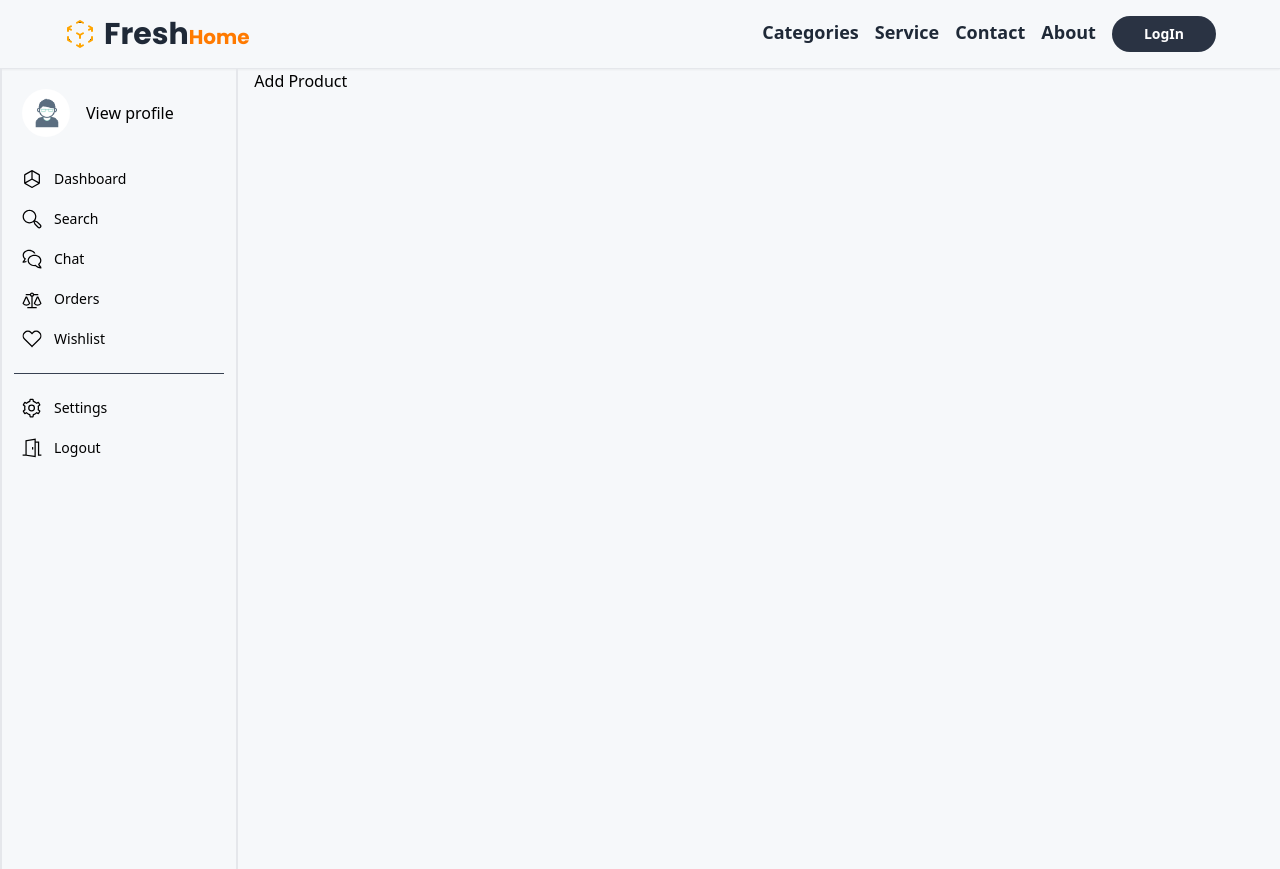
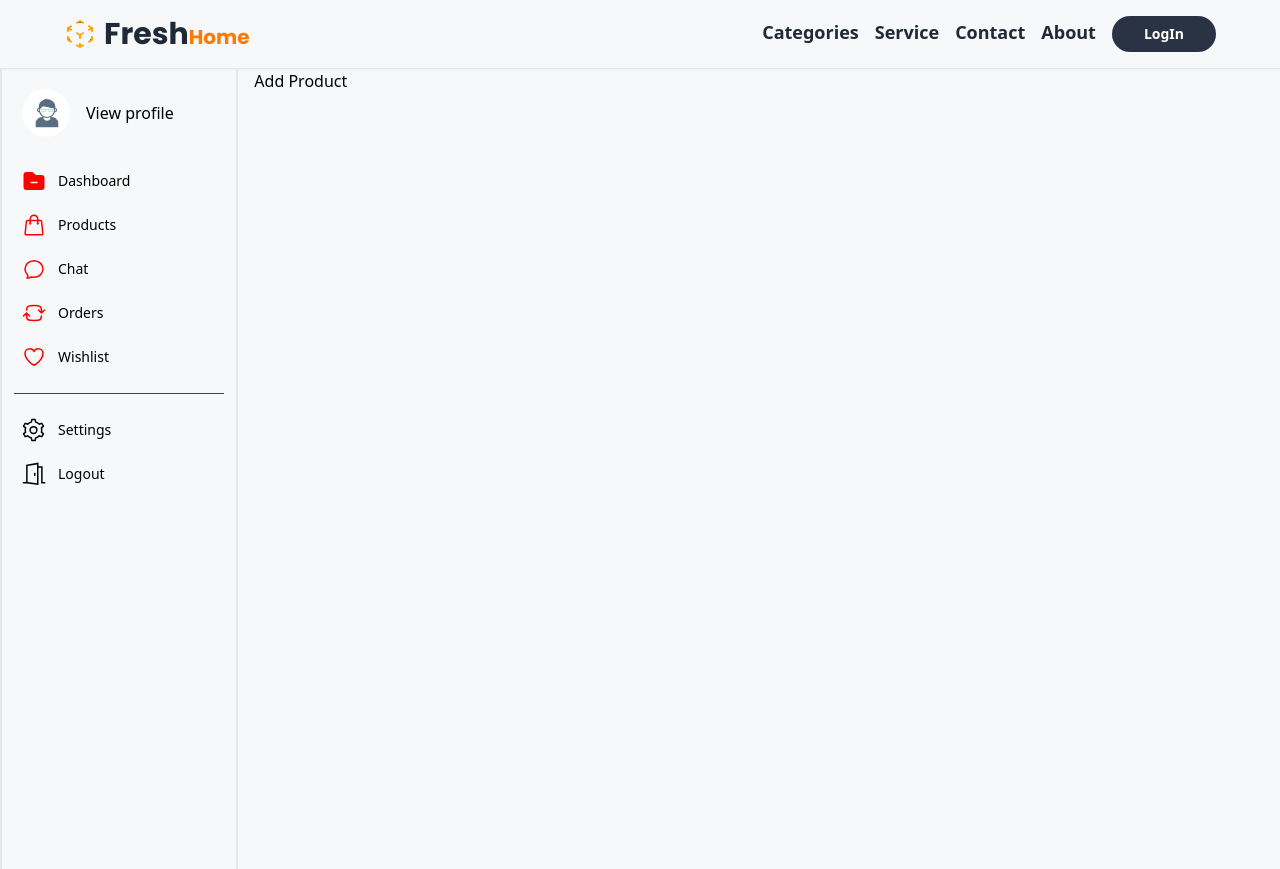
Before and after one commit to shyamenk/FreshHome, a Next.js app: page /1/products in a window 1280 px wide. Built offline with nearby package versions, Linux system fonts and the light colour scheme; no server answers.

Commit message:
side bar modified

```diff
--- a/components/layout/AdminLayout.tsx
+++ b/components/layout/AdminLayout.tsx
@@ -1,4 +1,3 @@
-import Settings from '../icons/Settings'
 import SideBar from './SideBar'
 
 interface IProps {
--- a/components/layout/NavBar.tsx
+++ b/components/layout/NavBar.tsx
@@ -15,6 +15,8 @@ const NavBar: React.FC = () => {
     return <Spinner />
   }
 
+  // TODO:"Test Tod0"
+
   // if (status === 'unauthenticated') {
   //   return <h1>no access</h1>
   // }
@@ -28,7 +30,7 @@ const NavBar: React.FC = () => {
           viewBox="0 0 24 24"
           strokeWidth="1.5"
           stroke="orange"
-          className="w-8 h-8"
+          className="w-8 h-8 "
         >
           <path
             strokeLinecap="round"
--- a/components/layout/SideBar.tsx
+++ b/components/layout/SideBar.tsx
@@ -43,7 +43,127 @@ const SideBar = () => {
       <div className="divide-y divide-gray-700">
         <ul className="pt-2 pb-4 space-y-1 text-sm">
           <li className="dark:bg-gray-800 dark:text-gray-50">
-            <a
+            <Link
+              rel="noopener noreferrer"
+              href="/admin"
+              className="flex items-center p-2 space-x-3 rounded-md hover:bg-gray-200"
+            >
+              <svg
+                xmlns="http://www.w3.org/2000/svg"
+                viewBox="0 0 24 24"
+                fill="Red"
+                className="w-6 h-6"
+              >
+                <path
+                  fillRule="evenodd"
+                  d="M19.5 21a3 3 0 003-3V9a3 3 0 00-3-3h-5.379a.75.75 0 01-.53-.22L11.47 3.66A2.25 2.25 0 009.879 3H4.5a3 3 0 00-3 3v12a3 3 0 003 3h15zM9 12.75a.75.75 0 000 1.5h6a.75.75 0 000-1.5H9z"
+                  clipRule="evenodd"
+                />
+              </svg>
+
+              <span>Dashboard</span>
+            </Link>
+          </li>
+          <li>
+            <Link
+              rel="noopener noreferrer"
+              href="/admin/products"
+              className="flex items-center p-2 space-x-3 rounded-md hover:bg-gray-200"
+            >
+              <svg
+                xmlns="http://www.w3.org/2000/svg"
+                fill="none"
+                viewBox="0 0 24 24"
+                strokeWidth="1.5"
+                stroke="red"
+                className="w-6 h-6"
+              >
+                <path
+                  strokeLinecap="round"
+                  strokeLinejoin="round"
+                  d="M15.75 10.5V6a3.75 3.75 0 10-7.5 0v4.5m11.356-1.993l1.263 12c.07.665-.45 1.243-1.119 1.243H4.25a1.125 1.125 0 01-1.12-1.243l1.264-12A1.125 1.125 0 015.513 7.5h12.974c.576 0 1.059.435 1.119 1.007zM8.625 10.5a.375.375 0 11-.75 0 .375.375 0 01.75 0zm7.5 0a.375.375 0 11-.75 0 .375.375 0 01.75 0z"
+                />
+              </svg>
+
+              <span>Products</span>
+            </Link>
+          </li>
+          <li>
+            <Link
+              rel="noopener noreferrer"
+              href="#"
+              className="flex items-center p-2 space-x-3 rounded-md hover:bg-gray-200"
+            >
+              <svg
+                xmlns="http://www.w3.org/2000/svg"
+                fill="none"
+                viewBox="0 0 24 24"
+                strokeWidth="1.5"
+                stroke="red"
+                className="w-6 h-6"
+              >
+                <path
+                  strokeLinecap="round"
+                  strokeLinejoin="round"
+                  d="M12 20.25c4.97 0 9-3.694 9-8.25s-4.03-8.25-9-8.25S3 7.444 3 12c0 2.104.859 4.023 2.273 5.48.432.447.74 1.04.586 1.641a4.483 4.483 0 01-.923 1.785A5.969 5.969 0 006 21c1.282 0 2.47-.402 3.445-1.087.81.22 1.668.337 2.555.337z"
+                />
+              </svg>
+
+              <span>Chat</span>
+            </Link>
+          </li>
+          <li>
+            <Link
+              rel="noopener noreferrer"
+              href="#"
+              className="flex items-center p-2 space-x-3 rounded-md hover:bg-gray-200"
+            >
+              <svg
+                xmlns="http://www.w3.org/2000/svg"
+                fill="none"
+                viewBox="0 0 24 24"
+                strokeWidth="1.5"
+                stroke="red"
+                className="w-6 h-6"
+              >
+                <path
+                  strokeLinecap="round"
+                  strokeLinejoin="round"
+                  d="M19.5 12c0-1.232-.046-2.453-.138-3.662a4.006 4.006 0 00-3.7-3.7 48.678 48.678 0 00-7.324 0 4.006 4.006 0 00-3.7 3.7c-.017.22-.032.441-.046.662M19.5 12l3-3m-3 3l-3-3m-12 3c0 1.232.046 2.453.138 3.662a4.006 4.006 0 003.7 3.7 48.656 48.656 0 007.324 0 4.006 4.006 0 003.7-3.7c.017-.22.032-.441.046-.662M4.5 12l3 3m-3-3l-3 3"
+                />
+              </svg>
+
+              <span>Orders</span>
+            </Link>
+          </li>
+          <li>
+            <Link
+              rel="noopener noreferrer"
+              href="#"
+              className="flex items-center p-2 space-x-3 rounded-md hover:bg-gray-200"
+            >
+              <svg
+                xmlns="http://www.w3.org/2000/svg"
+                fill="none"
+                viewBox="0 0 24 24"
+                strokeWidth="1.5"
+                stroke="red"
+                className="w-6 h-6"
+              >
+                <path
+                  strokeLinecap="round"
+                  strokeLinejoin="round"
+                  d="M21 8.25c0-2.485-2.099-4.5-4.688-4.5-1.935 0-3.597 1.126-4.312 2.733-.715-1.607-2.377-2.733-4.313-2.733C5.1 3.75 3 5.765 3 8.25c0 7.22 9 12 9 12s9-4.78 9-12z"
+                />
+              </svg>
+
+              <span>Wishlist</span>
+            </Link>
+          </li>
+        </ul>
+        <ul className="pt-4 pb-2 space-y-1 text-sm">
+          <li>
+            <Link
               rel="noopener noreferrer"
               href="#"
               className="flex items-center p-2 space-x-3 rounded-md hover:bg-gray-200"
@@ -51,15 +171,16 @@ const SideBar = () => {
               <svg
                 xmlns="http://www.w3.org/2000/svg"
                 viewBox="0 0 512 512"
-                className="w-5 h-5 fill-current dark:text-gray-400"
+                className="w-6 h-6 fill-current dark:text-gray-400"
               >
-                <path d="M68.983,382.642l171.35,98.928a32.082,32.082,0,0,0,32,0l171.352-98.929a32.093,32.093,0,0,0,16-27.713V157.071a32.092,32.092,0,0,0-16-27.713L272.334,30.429a32.086,32.086,0,0,0-32,0L68.983,129.358a32.09,32.09,0,0,0-16,27.713V354.929A32.09,32.09,0,0,0,68.983,382.642ZM272.333,67.38l155.351,89.691V334.449L272.333,246.642ZM256.282,274.327l157.155,88.828-157.1,90.7L99.179,363.125ZM84.983,157.071,240.333,67.38v179.2L84.983,334.39Z"></path>
+                <path d="M245.151,168a88,88,0,1,0,88,88A88.1,88.1,0,0,0,245.151,168Zm0,144a56,56,0,1,1,56-56A56.063,56.063,0,0,1,245.151,312Z"></path>
+                <path d="M464.7,322.319l-31.77-26.153a193.081,193.081,0,0,0,0-80.332l31.77-26.153a19.941,19.941,0,0,0,4.606-25.439l-32.612-56.483a19.936,19.936,0,0,0-24.337-8.73l-38.561,14.447a192.038,192.038,0,0,0-69.54-40.192L297.49,32.713A19.936,19.936,0,0,0,277.762,16H212.54a19.937,19.937,0,0,0-19.728,16.712L186.05,73.284a192.03,192.03,0,0,0-69.54,40.192L77.945,99.027a19.937,19.937,0,0,0-24.334,8.731L21,164.245a19.94,19.94,0,0,0,4.61,25.438l31.767,26.151a193.081,193.081,0,0,0,0,80.332l-31.77,26.153A19.942,19.942,0,0,0,21,347.758l32.612,56.483a19.937,19.937,0,0,0,24.337,8.73l38.562-14.447a192.03,192.03,0,0,0,69.54,40.192l6.762,40.571A19.937,19.937,0,0,0,212.54,496h65.222a19.936,19.936,0,0,0,19.728-16.712l6.763-40.572a192.038,192.038,0,0,0,69.54-40.192l38.564,14.449a19.938,19.938,0,0,0,24.334-8.731L469.3,347.755A19.939,19.939,0,0,0,464.7,322.319Zm-50.636,57.12-48.109-18.024-7.285,7.334a159.955,159.955,0,0,1-72.625,41.973l-10,2.636L267.6,464h-44.89l-8.442-50.642-10-2.636a159.955,159.955,0,0,1-72.625-41.973l-7.285-7.334L76.241,379.439,53.8,340.562l39.629-32.624-2.7-9.973a160.9,160.9,0,0,1,0-83.93l2.7-9.972L53.8,171.439l22.446-38.878,48.109,18.024,7.285-7.334a159.955,159.955,0,0,1,72.625-41.973l10-2.636L222.706,48H267.6l8.442,50.642,10,2.636a159.955,159.955,0,0,1,72.625,41.973l7.285,7.334,48.109-18.024,22.447,38.877-39.629,32.625,2.7,9.972a160.9,160.9,0,0,1,0,83.93l-2.7,9.973,39.629,32.623Z"></path>
               </svg>
-              <span>Dashboard</span>
-            </a>
+              <span>Settings</span>
+            </Link>
           </li>
           <li>
-            <a
+            <Link
               rel="noopener noreferrer"
               href="#"
               className="flex items-center p-2 space-x-3 rounded-md hover:bg-gray-200"
@@ -67,99 +188,13 @@ const SideBar = () => {
               <svg
                 xmlns="http://www.w3.org/2000/svg"
                 viewBox="0 0 512 512"
-                className="w-5 h-5 fill-current dark:text-gray-400"
-              >
-                <path d="M479.6,399.716l-81.084-81.084-62.368-25.767A175.014,175.014,0,0,0,368,192c0-97.047-78.953-176-176-176S16,94.953,16,192,94.953,368,192,368a175.034,175.034,0,0,0,101.619-32.377l25.7,62.2L400.4,478.911a56,56,0,1,0,79.2-79.195ZM48,192c0-79.4,64.6-144,144-144s144,64.6,144,144S271.4,336,192,336,48,271.4,48,192ZM456.971,456.284a24.028,24.028,0,0,1-33.942,0l-76.572-76.572-23.894-57.835L380.4,345.771l76.573,76.572A24.028,24.028,0,0,1,456.971,456.284Z"></path>
-              </svg>
-              <span>Search</span>
-            </a>
-          </li>
-          <li>
-            <a
-              rel="noopener noreferrer"
-              href="#"
-              className="flex items-center p-2 space-x-3 rounded-md hover:bg-gray-200"
-            >
-              <svg
-                xmlns="http://www.w3.org/2000/svg"
-                viewBox="0 0 512 512"
-                className="w-5 h-5 fill-current dark:text-gray-400"
-              >
-                <path d="M448.205,392.507c30.519-27.2,47.8-63.455,47.8-101.078,0-39.984-18.718-77.378-52.707-105.3C410.218,158.963,366.432,144,320,144s-90.218,14.963-123.293,42.131C162.718,214.051,144,251.445,144,291.429s18.718,77.378,52.707,105.3c33.075,27.168,76.861,42.13,123.293,42.13,6.187,0,12.412-.273,18.585-.816l10.546,9.141A199.849,199.849,0,0,0,480,496h16V461.943l-4.686-4.685A199.17,199.17,0,0,1,448.205,392.507ZM370.089,423l-21.161-18.341-7.056.865A180.275,180.275,0,0,1,320,406.857c-79.4,0-144-51.781-144-115.428S240.6,176,320,176s144,51.781,144,115.429c0,31.71-15.82,61.314-44.546,83.358l-9.215,7.071,4.252,12.035a231.287,231.287,0,0,0,37.882,67.817A167.839,167.839,0,0,1,370.089,423Z"></path>
-                <path d="M60.185,317.476a220.491,220.491,0,0,0,34.808-63.023l4.22-11.975-9.207-7.066C62.918,214.626,48,186.728,48,156.857,48,96.833,109.009,48,184,48c55.168,0,102.767,26.43,124.077,64.3,3.957-.192,7.931-.3,11.923-.3q12.027,0,23.834,1.167c-8.235-21.335-22.537-40.811-42.2-56.961C270.072,30.279,228.3,16,184,16S97.928,30.279,66.364,56.206C33.886,82.885,16,118.63,16,156.857c0,35.8,16.352,70.295,45.25,96.243a188.4,188.4,0,0,1-40.563,60.729L16,318.515V352H32a190.643,190.643,0,0,0,85.231-20.125,157.3,157.3,0,0,1-5.071-33.645A158.729,158.729,0,0,1,60.185,317.476Z"></path>
-              </svg>
-              <span>Chat</span>
-            </a>
-          </li>
-          <li>
-            <a
-              rel="noopener noreferrer"
-              href="#"
-              className="flex items-center p-2 space-x-3 rounded-md hover:bg-gray-200"
-            >
-              <svg
-                xmlns="http://www.w3.org/2000/svg"
-                viewBox="0 0 512 512"
-                className="w-5 h-5 fill-current dark:text-gray-400"
-              >
-                <path d="M203.247,386.414,208,381.185V355.4L130.125,191H93.875L16,355.4v27.042l4.234,4.595a124.347,124.347,0,0,0,91.224,39.982h.42A124.343,124.343,0,0,0,203.247,386.414ZM176,368.608a90.924,90.924,0,0,1-64.231,26.413h-.33A90.907,90.907,0,0,1,48,369.667V362.6l64-135.112L176,362.6Z"></path>
-                <path d="M418.125,191h-36.25L304,355.4v27.042l4.234,4.595a124.347,124.347,0,0,0,91.224,39.982h.42a124.343,124.343,0,0,0,91.369-40.607L496,381.185V355.4ZM464,368.608a90.924,90.924,0,0,1-64.231,26.413h-.33A90.907,90.907,0,0,1,336,369.667V362.6l64-135.112L464,362.6Z"></path>
-                <path d="M272,196.659A56.223,56.223,0,0,0,309.659,159H416V127H309.659a55.991,55.991,0,0,0-107.318,0H96v32H202.341A56.223,56.223,0,0,0,240,196.659V463H136v32H376V463H272ZM232,143a24,24,0,1,1,24,24A24,24,0,0,1,232,143Z"></path>
-              </svg>
-              <span>Orders</span>
-            </a>
-          </li>
-          <li>
-            <a
-              rel="noopener noreferrer"
-              href="#"
-              className="flex items-center p-2 space-x-3 rounded-md hover:bg-gray-200"
-            >
-              <svg
-                xmlns="http://www.w3.org/2000/svg"
-                viewBox="0 0 512 512"
-                className="w-5 h-5 fill-current dark:text-gray-400"
-              >
-                <path d="M453.122,79.012a128,128,0,0,0-181.087.068l-15.511,15.7L241.142,79.114l-.1-.1a128,128,0,0,0-181.02,0l-6.91,6.91a128,128,0,0,0,0,181.019L235.485,449.314l20.595,21.578.491-.492.533.533L276.4,450.574,460.032,266.94a128.147,128.147,0,0,0,0-181.019ZM437.4,244.313,256.571,425.146,75.738,244.313a96,96,0,0,1,0-135.764l6.911-6.91a96,96,0,0,1,135.713-.051l38.093,38.787,38.274-38.736a96,96,0,0,1,135.765,0l6.91,6.909A96.11,96.11,0,0,1,437.4,244.313Z"></path>
-              </svg>
-              <span>Wishlist</span>
-            </a>
-          </li>
-        </ul>
-        <ul className="pt-4 pb-2 space-y-1 text-sm">
-          <li>
-            <a
-              rel="noopener noreferrer"
-              href="#"
-              className="flex items-center p-2 space-x-3 rounded-md hover:bg-gray-200"
-            >
-              <svg
-                xmlns="http://www.w3.org/2000/svg"
-                viewBox="0 0 512 512"
-                className="w-5 h-5 fill-current dark:text-gray-400"
-              >
-                <path d="M245.151,168a88,88,0,1,0,88,88A88.1,88.1,0,0,0,245.151,168Zm0,144a56,56,0,1,1,56-56A56.063,56.063,0,0,1,245.151,312Z"></path>
-                <path d="M464.7,322.319l-31.77-26.153a193.081,193.081,0,0,0,0-80.332l31.77-26.153a19.941,19.941,0,0,0,4.606-25.439l-32.612-56.483a19.936,19.936,0,0,0-24.337-8.73l-38.561,14.447a192.038,192.038,0,0,0-69.54-40.192L297.49,32.713A19.936,19.936,0,0,0,277.762,16H212.54a19.937,19.937,0,0,0-19.728,16.712L186.05,73.284a192.03,192.03,0,0,0-69.54,40.192L77.945,99.027a19.937,19.937,0,0,0-24.334,8.731L21,164.245a19.94,19.94,0,0,0,4.61,25.438l31.767,26.151a193.081,193.081,0,0,0,0,80.332l-31.77,26.153A19.942,19.942,0,0,0,21,347.758l32.612,56.483a19.937,19.937,0,0,0,24.337,8.73l38.562-14.447a192.03,192.03,0,0,0,69.54,40.192l6.762,40.571A19.937,19.937,0,0,0,212.54,496h65.222a19.936,19.936,0,0,0,19.728-16.712l6.763-40.572a192.038,192.038,0,0,0,69.54-40.192l38.564,14.449a19.938,19.938,0,0,0,24.334-8.731L469.3,347.755A19.939,19.939,0,0,0,464.7,322.319Zm-50.636,57.12-48.109-18.024-7.285,7.334a159.955,159.955,0,0,1-72.625,41.973l-10,2.636L267.6,464h-44.89l-8.442-50.642-10-2.636a159.955,159.955,0,0,1-72.625-41.973l-7.285-7.334L76.241,379.439,53.8,340.562l39.629-32.624-2.7-9.973a160.9,160.9,0,0,1,0-83.93l2.7-9.972L53.8,171.439l22.446-38.878,48.109,18.024,7.285-7.334a159.955,159.955,0,0,1,72.625-41.973l10-2.636L222.706,48H267.6l8.442,50.642,10,2.636a159.955,159.955,0,0,1,72.625,41.973l7.285,7.334,48.109-18.024,22.447,38.877-39.629,32.625,2.7,9.972a160.9,160.9,0,0,1,0,83.93l-2.7,9.973,39.629,32.623Z"></path>
-              </svg>
-              <span>Settings</span>
-            </a>
-          </li>
-          <li>
-            <a
-              rel="noopener noreferrer"
-              href="#"
-              className="flex items-center p-2 space-x-3 rounded-md hover:bg-gray-200"
-            >
-              <svg
-                xmlns="http://www.w3.org/2000/svg"
-                viewBox="0 0 512 512"
-                className="w-5 h-5 fill-current dark:text-gray-400"
+                className="w-6 h-6 fill-current dark:text-gray-400"
               >
                 <path d="M440,424V88H352V13.005L88,58.522V424H16v32h86.9L352,490.358V120h56V456h88V424ZM320,453.642,120,426.056V85.478L320,51Z"></path>
                 <rect width="32" height="64" x="256" y="232"></rect>
               </svg>
               <span>Logout</span>
-            </a>
+            </Link>
           </li>
         </ul>
       </div>
```
